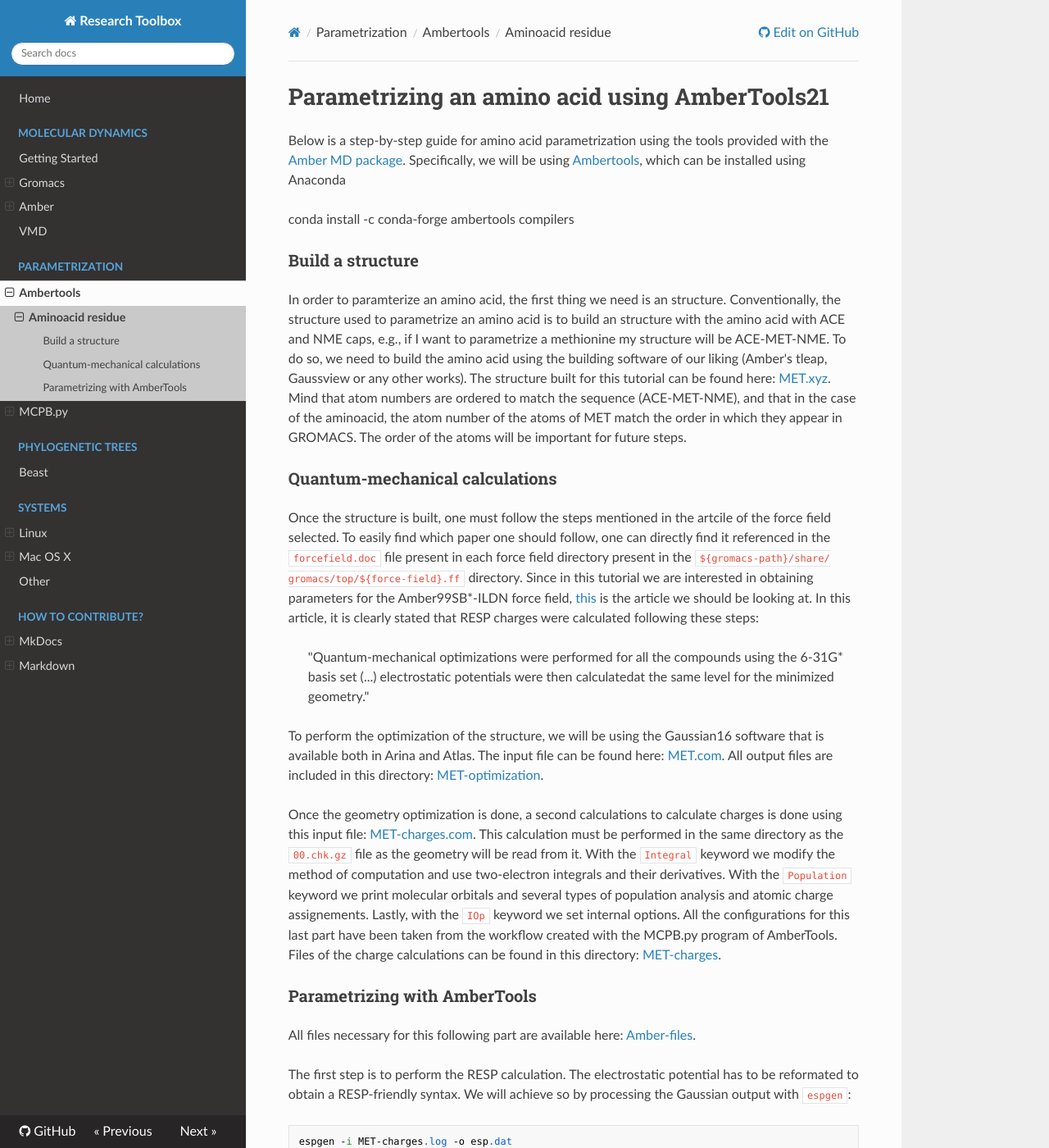
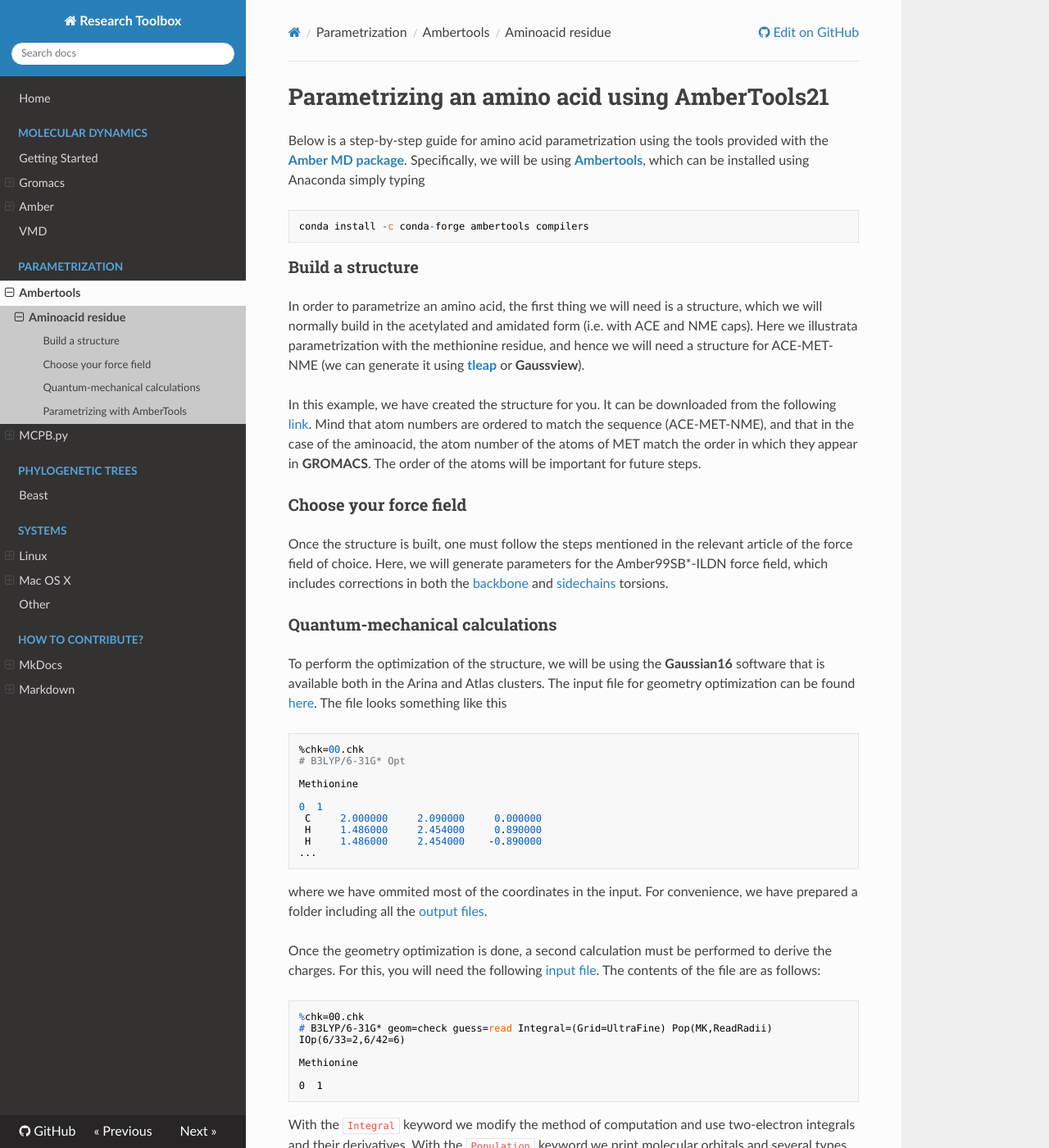
Before and after one commit to BioKT/ResDocs, an MkDocs documentation site: the page built from docs/MET-parametrize/parametrization.md, in a window 1280 px wide and 1400 px high. Shown: the whole window at 82% size. Built offline with MkDocs 1.6.1, drawn with Linux system fonts in a browser that asks for light colours; nearby versions of some CDN libraries; some of the changed text lies outside the part shown.

Commit message:
goes through antechamber half way

````diff
--- a/docs/MET-parametrize/parametrization.md
+++ b/docs/MET-parametrize/parametrization.md
@@ -1,110 +1,137 @@
 # Parametrizing an amino acid using AmberTools21
 Below is a step-by-step guide for amino acid parametrization
 using the tools provided with the
-[Amber MD package](https://ambermd.org/). Specifically, we
-will be using [Ambertools](https://ambermd.org/AmberTools.php),
-which can be installed using Anaconda
-
-   conda install -c conda-forge ambertools compilers
+[**Amber MD package**](https://ambermd.org/). Specifically, we
+will be using [**Ambertools**](https://ambermd.org/AmberTools.php),
+which can be installed using Anaconda simply typing
+```
+conda install -c conda-forge ambertools compilers
+```
 
 ### Build a structure
+In order to parametrize an amino acid, the first thing we will
+need is a structure, which we will normally build in the
+acetylated and amidated form (i.e. with ACE and NME caps).
+Here we illustrata parametrization with the methionine residue,
+and hence we will need a structure for ACE-MET-NME (we can generate
+it using [**tleap**](Amber/peptide.md) or **Gaussview**).
 
-In order to paramterize an amino acid, the first thing we need
-is an structure. Conventionally, the structure used to parametrize
-an amino acid is to build an structure with the amino acid with
-ACE and NME caps, e.g., if I want to parametrize a methionine my
-structure will be ACE-MET-NME. To do so, we need to build the amino
-acid using the building software of our liking (Amber's tleap,
-Gaussview or any other works). The structure built for this tutorial
-can be found here: [MET.xyz](https://drive.google.com/file/d/14VTesUlBdBR3O2gln5xxqVhOX5dlqAq7/view?usp=sharing).
+In this example, we have created the structure for you. It can be
+downloaded from the following [link](https://drive.google.com/file/d/14VTesUlBdBR3O2gln5xxqVhOX5dlqAq7/view?usp=sharing).
 Mind that atom numbers are ordered to match the sequence (ACE-MET-NME), and
 that in the case of the aminoacid, the atom number of the atoms of MET
-match the order in which they appear in GROMACS. The order of the atoms
+match the order in which they appear in **GROMACS**. The order of the atoms
 will be important for future steps.
 
+
+### Choose your force field
+Once the structure is built, one must follow the steps mentioned in the
+relevant article of the force field of choice. Here, we will generate
+parameters for the
+Amber99SB\*-ILDN force field, which includes corrections in both
+the [backbone](https://doi.org/10.1021/jp901540t) and
+[sidechains](https://doi.org/10.1002/prot.22711) torsions.
+
+
 ### Quantum-mechanical calculations
+To perform the optimization of the structure, we will be using the
+**Gaussian16** software that is available both in the Arina and Atlas
+clusters. The input file for geometry optimization can be found
+ [here](https://drive.google.com/file/d/1uwgWsbBYX_GkuoYXiIxZOoyUzQeSApi5/view?usp=sharing).
+The file looks something like this
+```
+%chk=00.chk
+# B3LYP/6-31G* Opt
 
-Once the structure is built, one must follow the steps mentioned in the
-artcile of the force field selected. To easily find which paper one should
-follow, one can directly find it referenced in the `forcefield.doc` file
-present in each force field directory present in the `${gromacs-path}/share/
-gromacs/top/${force-field}.ff` directory. Since in this tutorial we are
-interested in obtaining parameters for the Amber99SB*-ILDN force field,
-[this](https://onlinelibrary.wiley.com/doi/full/10.1002/1096-987X%28200009%2921%3A12%3C1049%3A%3AAID-JCC3%3E3.0.CO%3B2-F)
-is the article we should be looking at. In this article, it is clearly
-stated that RESP charges were calculated following these steps:
->"Quantum-mechanical optimizations were performed for all the compounds using the 6-31G* basis set (...) electrostatic potentials were then calculatedat the same level for the minimized geometry."
+Methionine
 
-To perform the optimization of the structure, we will be using the
-Gaussian16 software that is available both in Arina and Atlas.
-The input file can be found
-here: [MET.com](https://drive.google.com/file/d/1uwgWsbBYX_GkuoYXiIxZOoyUzQeSApi5/view?usp=sharing).
-All output files are included in this directory: [MET-optimization](https://drive.google.com/drive/folders/1KP_juucM5HoVWYu1N6cnb1D87KyUdrr3?usp=sharing).
+0  1
+ C     2.000000     2.090000     0.000000
+ H     1.486000     2.454000     0.890000
+ H     1.486000     2.454000    -0.890000
+...
+```
+where we have ommited most of the coordinates in the input.
+For convenience, we have prepared a folder including all the
+[output files](https://drive.google.com/drive/folders/1KP_juucM5HoVWYu1N6cnb1D87KyUdrr3?usp=sharing).
 
-Once the geometry optimization is done, a second calculations to calculate
-charges is done using this input file: [MET-charges.com](https://drive.google.com/file/d/1OtG-hHixxj28nn3dZAFq_VbB3i3yNOQJ/view?usp=sharing).
-This calculation must be performed in the same directory as the `00.chk.gz`
-file as the geometry will be read from it. With the `Integral` keyword we
-modify the method of computation and use two-electron integrals and their
-derivatives. With the `Population` keyword we print molecular orbitals
+Once the geometry optimization is done, a second calculation must be performed
+ to derive the charges. For this, you will need the following [input
+file](https://drive.google.com/file/d/1OtG-hHixxj28nn3dZAFq_VbB3i3yNOQJ/view?usp=sharing).
+The contents of the file are as follows:
+```
+%chk=00.chk
+# B3LYP/6-31G* geom=check guess=read Integral=(Grid=UltraFine) Pop(MK,ReadRadii)
+IOp(6/33=2,6/42=6)
+
+Methionine
+
+0  1
+```
+With the `Integral` keyword we modify the method of computation and use
+two-electron integrals and their derivatives.
+With the `Population` keyword we print molecular orbitals
 and several types of population analysis and atomic charge assignements.
-Lastly, with the `IOp` keyword we set internal options. All the
-configurations for this last part have been taken from the workflow created
-with the MCPB.py program of AmberTools. Files of the charge calculations
-can be found in this directory: [MET-charges](https://drive.google.com/drive/folders/1fBlb3yddsKRmj5ysZJMOxwwqVAsf7Kdv?usp=sharing).
+Lastly, with the `IOp` keyword we set internal options.
+This calculation must be run in the same directory as the `00.chk.gz`
+file as the geometry will be read from it.
+All the configurations for this last part have been taken from the workflow
+ created with the MCPB.py program of AmberTools. The output from this
+calculation can be downloaded from [here](https://drive.google.com/drive/folders/1fBlb3yddsKRmj5ysZJMOxwwqVAsf7Kdv?usp=sharing).
 
 ### Parametrizing with AmberTools
+Next we jump into the actual parametrization of the molecular mechanics
+force field. All the files necessary for this part are available in this
+[folder](
+https://drive.google.com/drive/folders/1CScwN_MEvd2U18LFbZkF3OLA9JXDM8AF?usp=sharing).
 
-All files necessary for this following part are available here:
-[Amber-files](https://drive.google.com/drive/folders/1CScwN_MEvd2U18LFbZkF3OLA9JXDM8AF?usp=sharing).
-
-The first step is to perform the RESP calculation. The electrostatic
+The first step is to perform the fitting of the charges using
+the Restrained Electrostatic Potential (RESP) method. The electrostatic
 potential has to be reformated to obtain a RESP-friendly syntax. We will
-achieve so by processing the Gaussian output with `espgen`:
-
+achieve so by processing the Gaussian output with **espgen**:
 ```
 espgen -i MET-charges.log -o esp.dat
 ```
 
 Then, two additional files must be created: `resp.in` and `resp.qin`.
-The `resp.in` file indicates a variety of options for the RESP calculation:
-
+The `resp.in` file indicates a variety of options for the RESP calculation.
+It looks as follows:
 ```
 capped-resp run 1	#This is name of the calculation, it is up to you
  &cntrl
- nmol=1,		#Number of molecules included in the calculation
- ihfree=1,		#Weak restraints only in the heavy atoms
- qwt=0.0005,		#This is the strength of the restraint in A.U
- iqopt=2,		#Read the initial charges from the resp.qin file
+ nmol=1,     #  Number of molecules included in the calculation
+ ihfree=1,   #  Weak restraints only in the heavy atoms
+ qwt=0.0005, #  This is the strength of the restraint in A.U
+ iqopt=2,    #  Read the initial charges from the resp.qin file
  /
-    1			#Number of the molecule included
-MET			#Name of the residue, this info is just for you
-    0   29		#Charge of the molecule and number of amtoms
+    1        #  Number of the molecule included
+  MET        #  Name of the residue, this info is just for you
+0  29        #  Charge of the molecule and number of atoms
 ```
-
-The following lines indicate the atomic number of each atom. If a -1 is
-indicated after the atomic number, the charge must be specified in the
-`resp.qin` file, whereas if a 0 is indicated, the charge is calculated.
-Additionally, if another number appears, both that atom and the atom
+The following lines in the file contain two columns. The first
+column indicates the atomic number of each atom. The second column
+determines whether the charge must be calculated (if the value is 0)
+ or, alternatively, is defined by the user (if the value -1). In the
+latter case, the charge will be set in the `resp.qin` file.
+Finally, if another number appears, both that atom and the atom
 indicated will have the same charge (e.g., H12 and H13 or H15 and H16).
-
-In the `resp.qin` file the charges to the ACE and NME are given.
+In our example, the lines corresponding to ACE and NME atoms have a value
+of -1; hence their charges are set by the user. We can find them in the
+`resp.qin` file.
 Additionally, the charges of the NH- and CO- are indicated, as for the
-Amber99SB*-ILDN force field these charges are the same for all amino acids.
+Amber99SB\*-ILDN force field these charges are the same for all amino acids.
 
 Once these files are ready, we run the RESP calculation:
-
 ```
 resp -O -i resp.in -o resp.out -p resp.pch -t resp.chg -q resp.qin -e esp.dat
 ```
-
-If having errors such as "At line 403 of file resp.F (unit=5,file='resp.in')"
+If you get error messages such as
+`At line 403 of file resp.F (unit=5,file='resp.in')`
 error, you have to look at the spaces present in your `resp.in` file. Mind
 that a blank line must be added at the end of the `resp.in` file.
 
-Next, we run antechamber, which will associate the partial charges to each
-atom:
-
+The next step in our workflow is to run the **antechamber**  program,
+which will associate the partial charges to each atom:
 ```
 antechamber -fi gout -i MET-charges.log -bk MET -fo ac -o MET.ac -c rc -cf resp.chg -at amber
 ```
@@ -113,7 +140,6 @@
 we need the `MET.mc` file, which is pretty self explanatory. The omited
 atoms are the ones belonging to the caps. One must then run the following
 line:
-
 ```
 prepgen -i MET.ac -o MET.prepin -m MET.mc -rn MET
 ```
````
